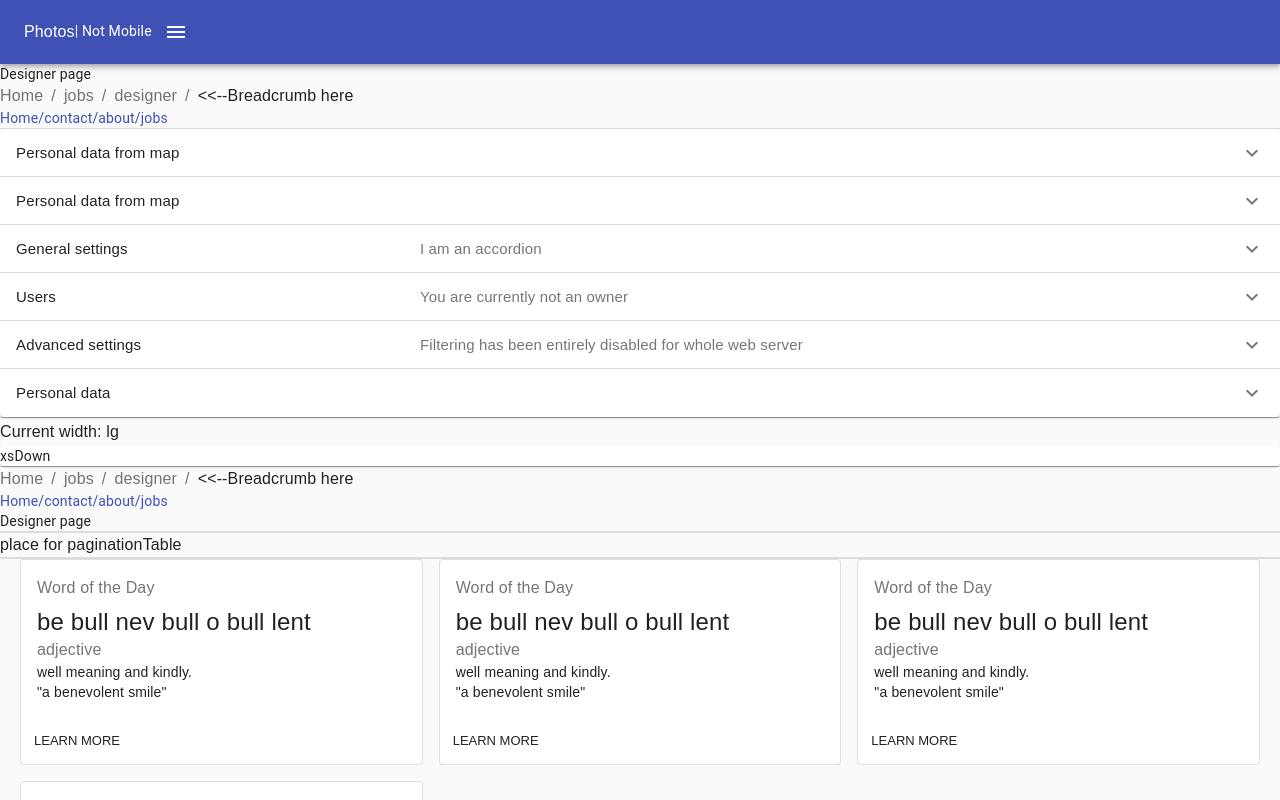
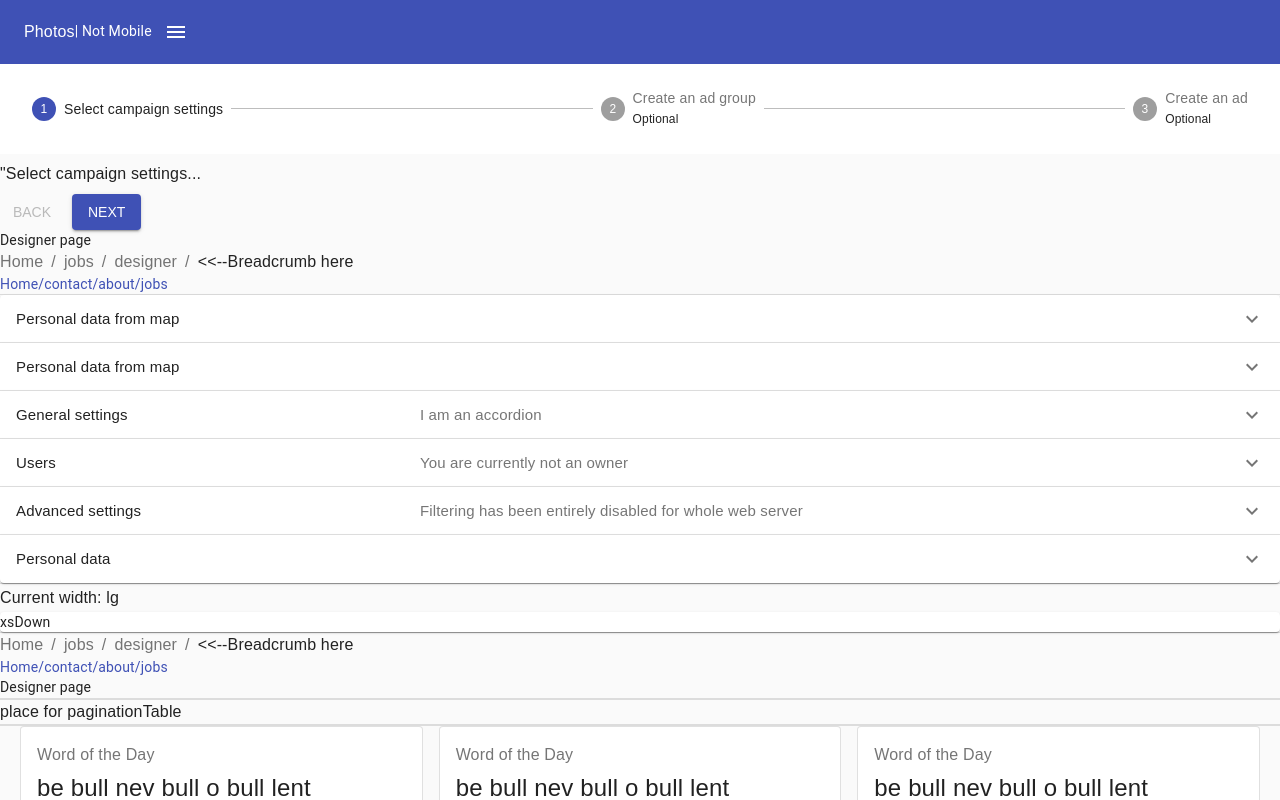
Before and after one commit to StanislavKaisin/mui-example, a React (Create React App) app: page /jobs/designer in a window 1280 px wide. Shown: the top 800 px of the page. Built offline with nearby package versions, Linux system fonts and the light colour scheme; the HTML template or start-up script is replaced by a standard one.

Commit message:
considered stepper

```diff
--- a/package.json
+++ b/package.json
@@ -20,6 +20,7 @@
     "@types/react-router-dom": "^5.1.7",
     "classnames": "^2.2.6",
     "clsx": "^1.1.1",
+    "date-fns": "^2.17.0",
     "formik": "^2.2.6",
     "formik-material-ui": "^3.0.1",
     "react": "^17.0.1",
--- a/src/App.tsx
+++ b/src/App.tsx
@@ -53,6 +53,8 @@
 import { MySnackbar } from "./components/MySnackbar";
 import { MyAccordion } from "./components/MyAccordion";
 import { SimpleAppBar } from "./components/SimpleAppBar";
+import { FormikForm } from "./components/FormikForm";
+import { SimpleStepper } from "./components/SimpleStepper";
 
 const useStyles = makeStyles((theme: Theme) =>
   createStyles({
@@ -135,6 +137,7 @@
   return (
     <>
       <SimpleAppBar />
+      <SimpleStepper />
       <Switch>
         <Route exact path="/">
           <Home />
@@ -159,6 +162,7 @@
         </Route>
       </Switch>
       <MyBreadcrumbs />
+      {/* <FormikForm /> */}
       <Link
         href="/"
         onClick={(event: React.SyntheticEvent) => {
--- /dev/null
+++ b/src/components/SimpleStepper.tsx
@@ -0,0 +1,158 @@
+import React from "react";
+import { makeStyles, Theme, createStyles } from "@material-ui/core/styles";
+import Stepper from "@material-ui/core/Stepper";
+import Step from "@material-ui/core/Step";
+import StepLabel from "@material-ui/core/StepLabel";
+import Button from "@material-ui/core/Button";
+import Typography from "@material-ui/core/Typography";
+
+const useStyles = makeStyles((theme: Theme) =>
+  createStyles({
+    root: {
+      width: "100%",
+    },
+    button: {
+      marginRight: theme.spacing(1),
+    },
+    instructions: {
+      marginTop: theme.spacing(1),
+      marginBottom: theme.spacing(1),
+    },
+  })
+);
+
+function getSteps() {
+  return ["Select campaign settings", "Create an ad group", "Create an ad"];
+}
+
+function getStepContent(step: number) {
+  switch (step) {
+    case 0:
+      return <Typography>"Select campaign settings...</Typography>;
+    case 1:
+      return "What is an ad group anyways?";
+    case 2:
+      return "This is the bit I really care about!";
+    default:
+      return "Unknown step";
+  }
+}
+
+export const SimpleStepper = () => {
+  const classes = useStyles();
+  const [activeStep, setActiveStep] = React.useState(0);
+  const [skipped, setSkipped] = React.useState(new Set<number>());
+  const steps = getSteps();
+
+  const optonalSet = new Set([1, 2]);
+  const isStepOptional = (step: number) => {
+    return optonalSet.has(step);
+  };
+
+  const isStepSkipped = (step: number) => {
+    return skipped.has(step);
+  };
+
+  const handleNext = () => {
+    let newSkipped = skipped;
+    if (isStepSkipped(activeStep)) {
+      newSkipped = new Set(newSkipped.values());
+      newSkipped.delete(activeStep);
+    }
+
+    setActiveStep((prevActiveStep) => prevActiveStep + 1);
+    setSkipped(newSkipped);
+  };
+
+  const handleBack = () => {
+    setActiveStep((prevActiveStep) => prevActiveStep - 1);
+  };
+
+  const handleSkip = () => {
+    if (!isStepOptional(activeStep)) {
+      // You probably want to guard against something like this,
+      // it should never occur unless someone's actively trying to break something.
+      throw new Error("You can't skip a step that isn't optional.");
+    }
+
+    setActiveStep((prevActiveStep) => prevActiveStep + 1);
+    setSkipped((prevSkipped) => {
+      const newSkipped = new Set(prevSkipped.values());
+      newSkipped.add(activeStep);
+      return newSkipped;
+    });
+  };
+
+  const handleReset = () => {
+    setActiveStep(0);
+  };
+
+  return (
+    <div className={classes.root}>
+      <Stepper activeStep={activeStep}>
+        {steps.map((label, index) => {
+          const stepProps: { completed?: boolean } = {};
+          const labelProps: { optional?: React.ReactNode } = {};
+          if (isStepOptional(index)) {
+            labelProps.optional = (
+              <Typography variant="caption">Optional</Typography>
+            );
+          }
+          if (isStepSkipped(index)) {
+            stepProps.completed = false;
+          }
+          return (
+            <Step key={label} {...stepProps}>
+              <StepLabel {...labelProps}>{label}</StepLabel>
+            </Step>
+          );
+        })}
+      </Stepper>
+      <div>
+        {activeStep === steps.length ? (
+          <div>
+            <Typography className={classes.instructions}>
+              All steps completed - you&apos;re finished
+            </Typography>
+            <Button onClick={handleReset} className={classes.button}>
+              Reset
+            </Button>
+          </div>
+        ) : (
+          <div>
+            <Typography className={classes.instructions}>
+              {getStepContent(activeStep)}
+            </Typography>
+            <div>
+              <Button
+                disabled={activeStep === 0}
+                onClick={handleBack}
+                className={classes.button}
+              >
+                Back
+              </Button>
+              {isStepOptional(activeStep) && (
+                <Button
+                  variant="contained"
+                  color="primary"
+                  onClick={handleSkip}
+                  className={classes.button}
+                >
+                  Skip
+                </Button>
+              )}
+              <Button
+                variant="contained"
+                color="primary"
+                onClick={handleNext}
+                className={classes.button}
+              >
+                {activeStep === steps.length - 1 ? "Finish" : "Next"}
+              </Button>
+            </div>
+          </div>
+        )}
+      </div>
+    </div>
+  );
+};
```
Also changed, not shown: src/components/FormikForm.tsx (+15 -4 lines), 2 other files (tests, documents, lock files or other folders).
